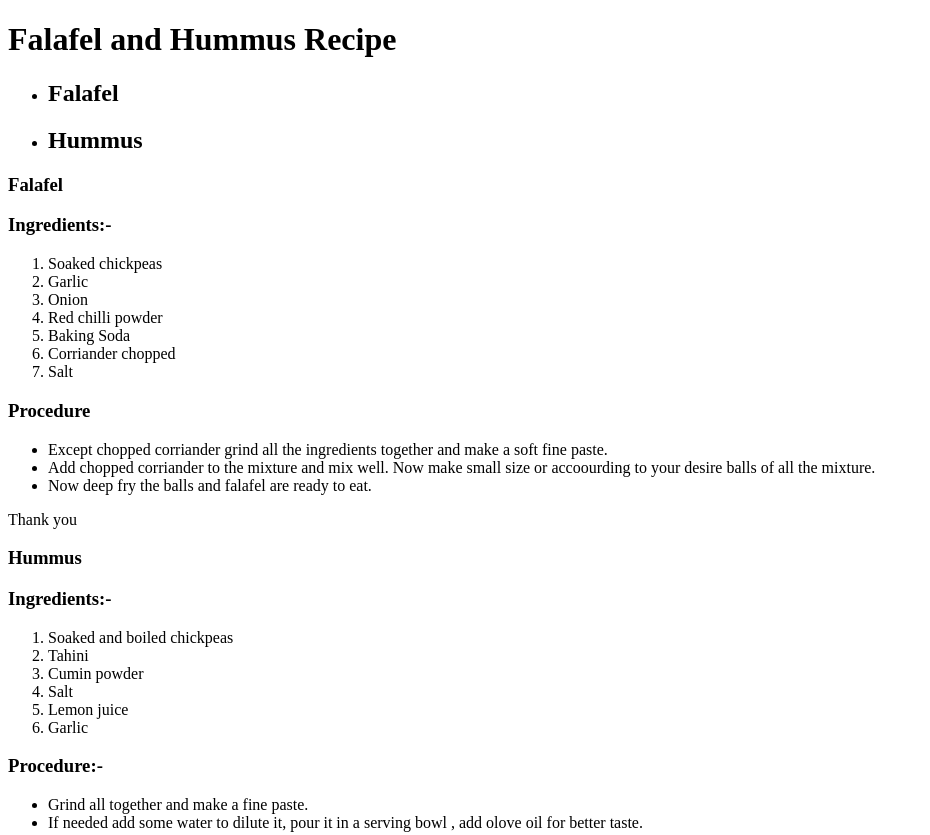
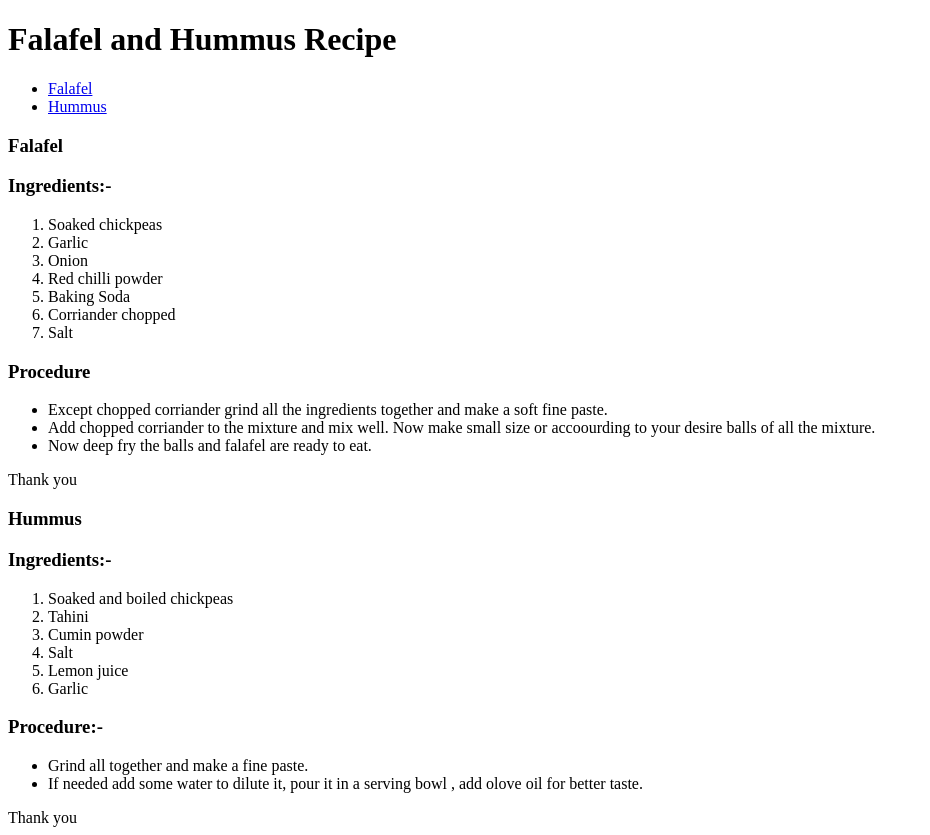
Before and after one commit to deepa5053/myassignments, a plain HTML site: page My Recipes/index.html in a window 1280 px wide. Shown: the top 835 px of the page, without its empty margins (0-930 px from the left). Drawn offline with Linux system fonts and the light colour scheme.

Commit message:
corrected id tag

```diff
--- a/My Recipes/index.html
+++ b/My Recipes/index.html
@@ -11,10 +11,12 @@
         <h1>Falafel and Hummus Recipe </h1>
         <nav>
             <ul>
-                <li> <h2>Falafel</h2>
-                    <a href="#Falafel"></a>
+                <li>
+                    <!--h2>Falafel </h2-->
+                    <a href="#Falafel"> Falafel </a>
+
                 </li>
-                <li> <h2>Hummus</h2></li>
+                <li> <a href="#Hummus">Hummus </a></li>
             </ul>
 
         </nav>
@@ -56,7 +58,7 @@
         </section>
     </main>
     <main>
-        <section>
+        <section id="Hummus">
             <h3>Hummus </h3>
             <h3>Ingredients:- </h3>
             <p>
```
